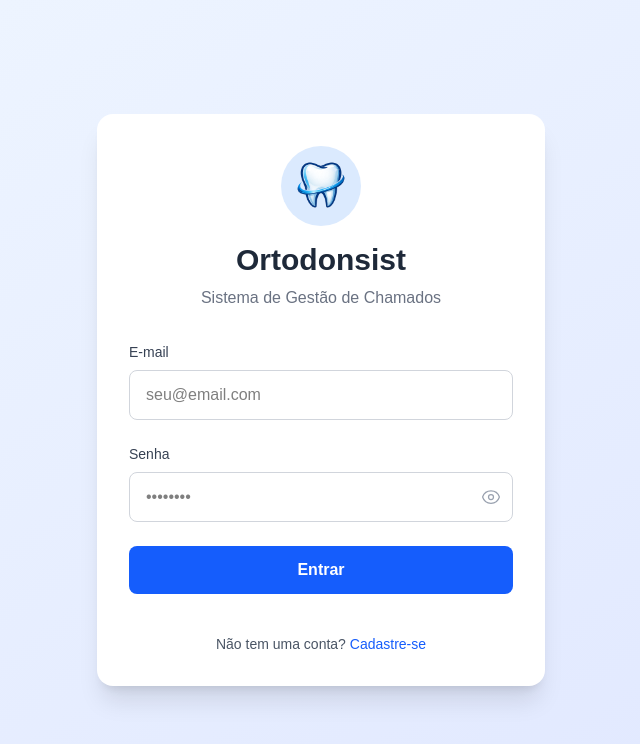
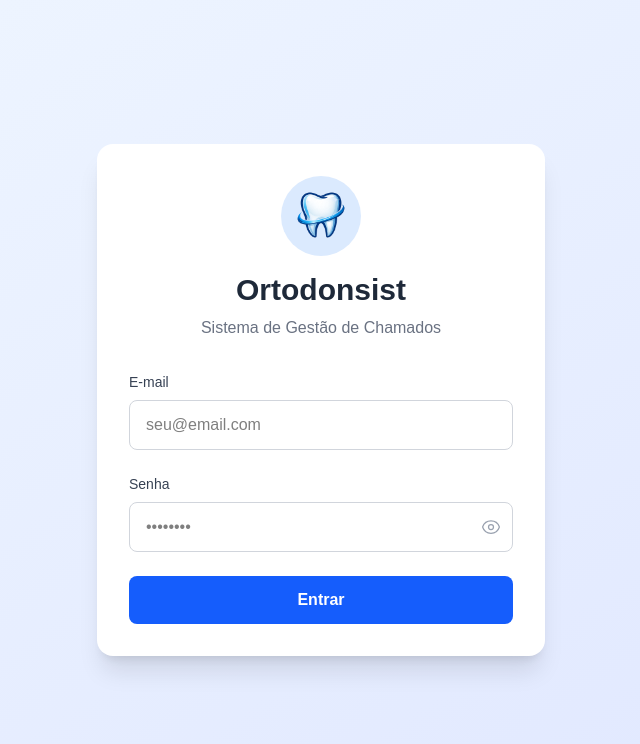
Before and after one commit to SabrinaSoaresDev/gestao-chamados-odontologicos, a React (Vite) app: page /login in a window 1280 px wide. Shown: the top 744 px of the page, without its empty margins (319-959 px from the left). Built offline with nearby package versions, Linux system fonts and the light colour scheme; no server answers.

Commit message:
Remove commented registration link from Login.jsx
Removed commented-out registration link in Login component.

```diff
--- a/src/pages/Login.jsx
+++ b/src/pages/Login.jsx
@@ -124,12 +124,12 @@
             {loading ? 'Entrando...' : 'Entrar'}
           </button>
 
-          <p className="text-center text-sm text-gray-600 mt-4">
+          {/* <p className="text-center text-sm text-gray-600 mt-4">
             Não tem uma conta?{' '}
             <Link to="/register" className="text-blue-600 hover:underline font-medium">
                 Cadastre-se
             </Link>
-          </p>
+          </p> */}
         </form>
       </div>
     </div>
```
